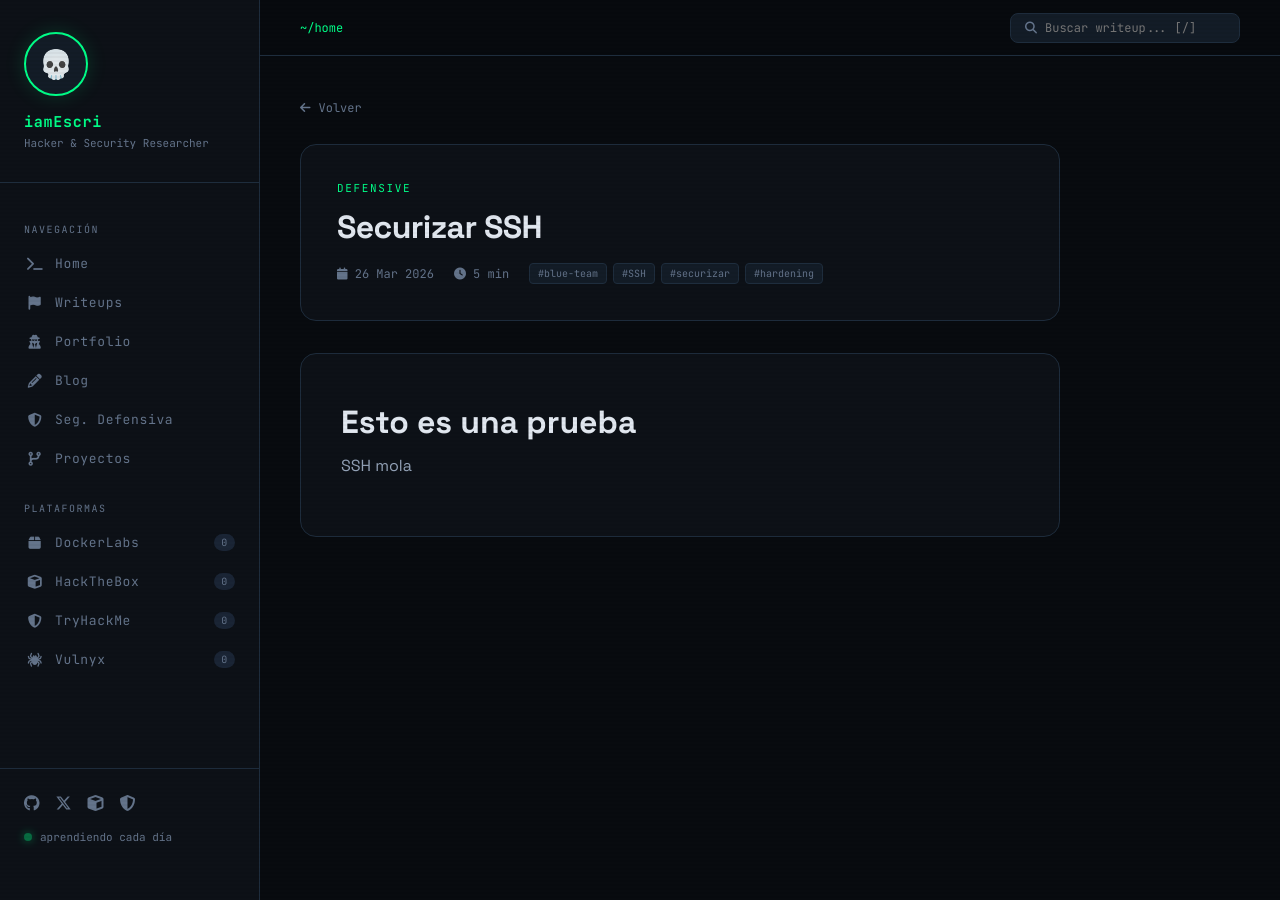
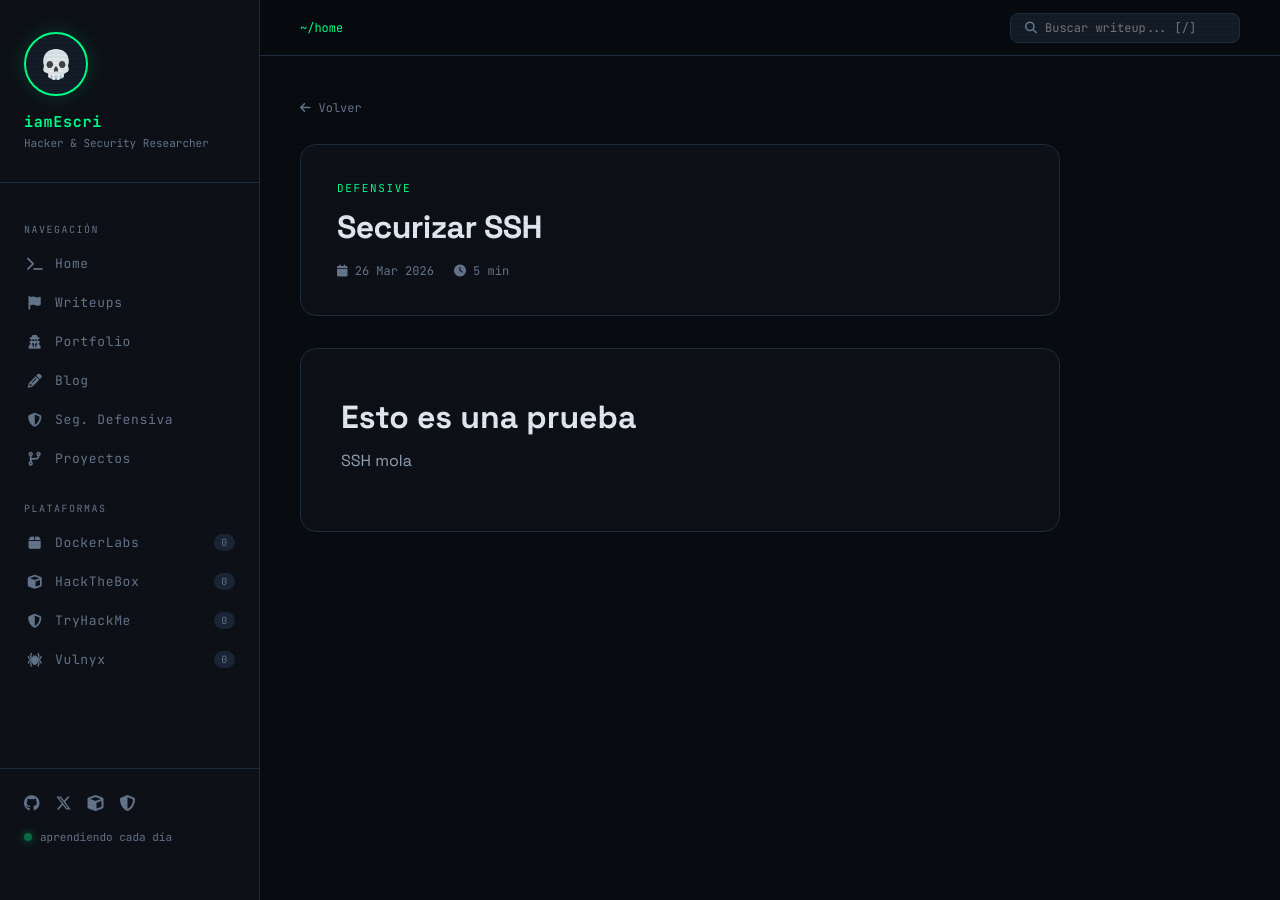
Before and after one commit to iamEscri/iamescri.github.io, a Jekyll site: the page built from _posts/defensive/2026-03-26-SecurizarSSH.md, in a window 1280 px wide. Built offline with Jekyll 4.4.1, drawn with Linux system fonts in a browser that asks for light colours.

Commit message:
Update 2026-03-26-SecurizarSSH.md

```diff
--- a/_posts/defensive/2026-03-26-SecurizarSSH.md
+++ b/_posts/defensive/2026-03-26-SecurizarSSH.md
@@ -3,7 +3,7 @@ layout: post
 title: "Securizar SSH"
 date: 2026-03-26
 read_time: 5
-tags: [blue-team, SSH, securizar, hardening]
+tags: []
 description: "Primeros pasos en seguridad defensiva: qué es el Blue Team, herramientas esenciales y cómo empezar a detectar amenazas en tu red."
 ---
 
```
